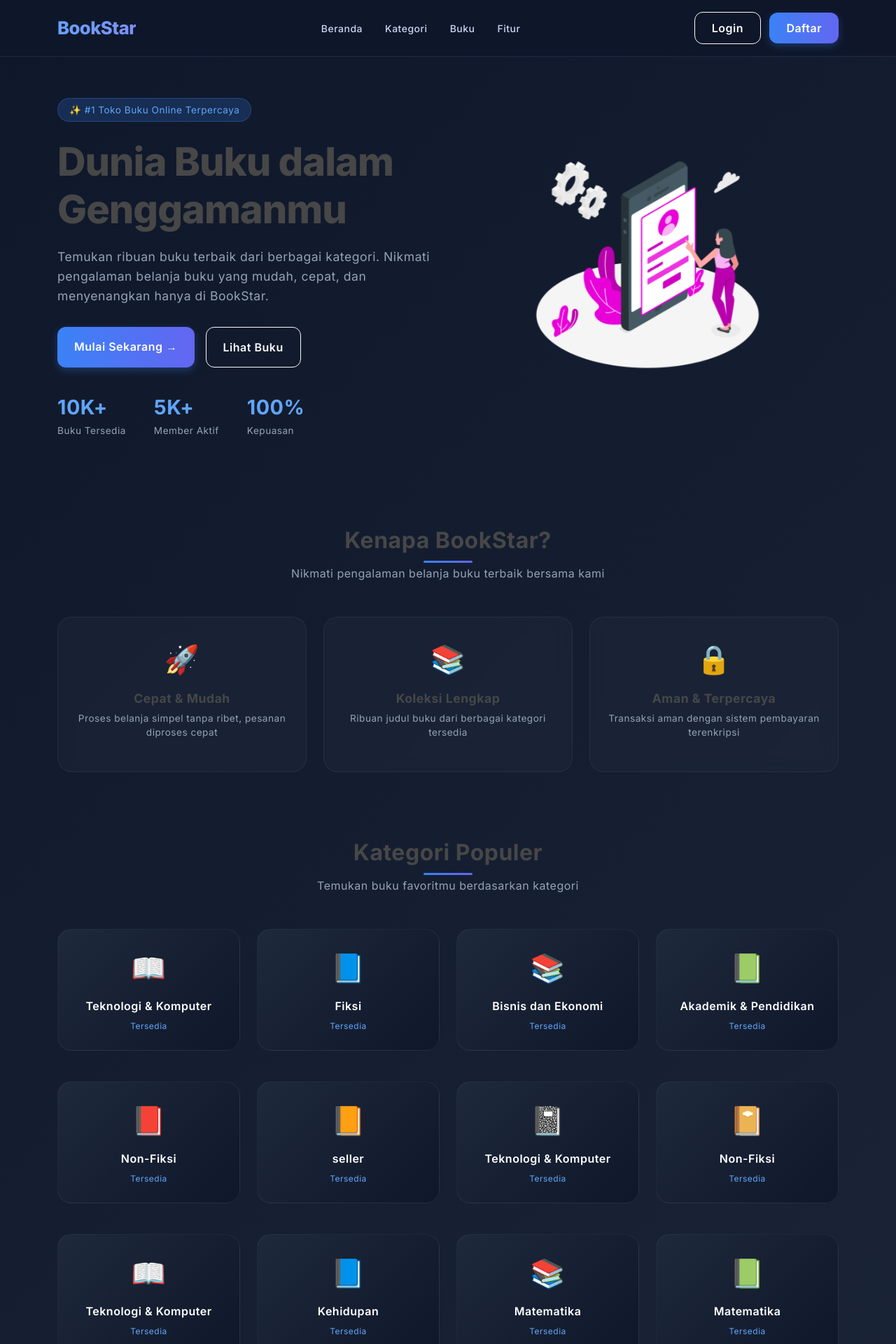
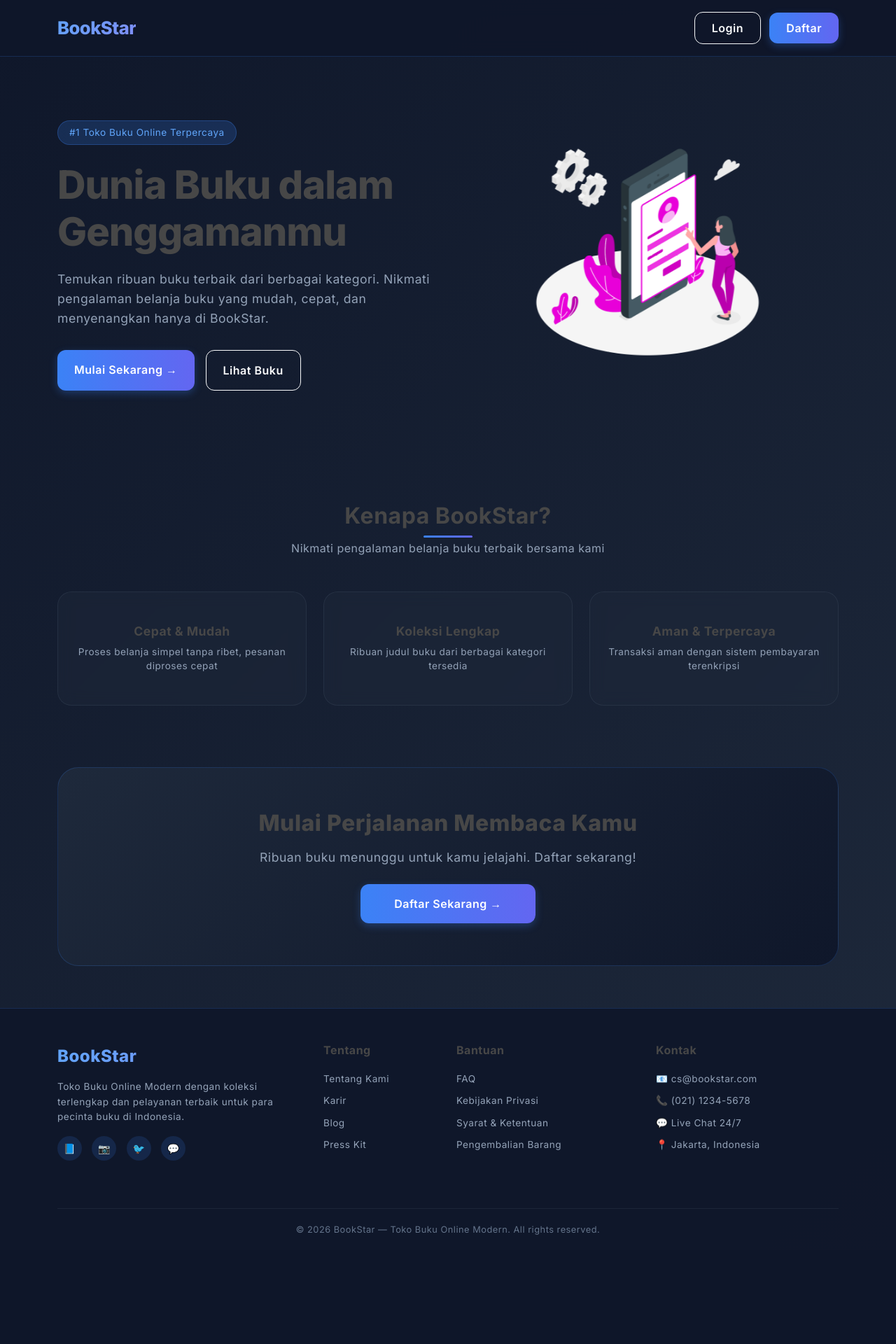
Before and after one commit to indhclsta/bookstar, a PHP site: page /bookstar/ in a window 1280 px wide. Shown: the top 1920 px of the page at 70% size. After the commit the page ends 1764 px from the top, so only its background shows below. Run offline with PHP 8.4, Linux system fonts and the light colour scheme; data comes from the database, SQL or seed files in the repository; some libraries are stand-ins or nearby versions.

Commit message:
fixed all

```diff
--- a/app/views/home/landing.php
+++ b/app/views/home/landing.php
@@ -463,10 +463,6 @@
 
     <div class="collapse navbar-collapse" id="navbarNav">
       <ul class="navbar-nav mx-auto">
-        <li class="nav-item"><a class="nav-link" href="#home">Beranda</a></li>
-        <li class="nav-item"><a class="nav-link" href="#categories">Kategori</a></li>
-        <li class="nav-item"><a class="nav-link" href="#products">Buku</a></li>
-        <li class="nav-item"><a class="nav-link" href="#features">Fitur</a></li>
       </ul>
       <div>
         <a href="<?= BASE_URL ?>/?c=auth&m=login" class="btn btn-outline-light me-2">Login</a>
@@ -481,7 +477,7 @@
   <div class="container">
     <div class="row align-items-center">
       <div class="col-lg-6">
-        <span class="hero-badge">✨ #1 Toko Buku Online Terpercaya</span>
+        <span class="hero-badge"> #1 Toko Buku Online Terpercaya</span>
         <h1 class="hero-title">
           Dunia Buku dalam<br>
           Genggamanmu
@@ -499,20 +495,6 @@
           </a>
         </div>
 
-        <div class="hero-stats">
-          <div class="stat-item">
-            <h3>10K+</h3>
-            <p>Buku Tersedia</p>
-          </div>
-          <div class="stat-item">
-            <h3>5K+</h3>
-            <p>Member Aktif</p>
-          </div>
-          <div class="stat-item">
-            <h3>100%</h3>
-            <p>Kepuasan</p>
-          </div>
-        </div>
       </div>
 
       <div class="col-lg-6 text-center hero-image">
@@ -532,21 +514,21 @@
   <div class="row g-4">
     <div class="col-md-4">
       <div class="feature-card">
-        <div class="feature-icon">🚀</div>
+        <div class="feature-icon"></div>
         <h5 class="feature-title">Cepat & Mudah</h5>
         <p class="feature-desc">Proses belanja simpel tanpa ribet, pesanan diproses cepat</p>
       </div>
     </div>
     <div class="col-md-4">
       <div class="feature-card">
-        <div class="feature-icon">📚</div>
+        <div class="feature-icon"></div>
         <h5 class="feature-title">Koleksi Lengkap</h5>
         <p class="feature-desc">Ribuan judul buku dari berbagai kategori tersedia</p>
       </div>
     </div>
     <div class="col-md-4">
       <div class="feature-card">
-        <div class="feature-icon">🔒</div>
+        <div class="feature-icon"></div>
         <h5 class="feature-title">Aman & Terpercaya</h5>
         <p class="feature-desc">Transaksi aman dengan sistem pembayaran terenkripsi</p>
       </div>
@@ -554,71 +536,11 @@
   </div>
 </section>
 
-<!-- KATEGORI SECTION -->
-<section id="categories" class="container py-5">
-  <div class="section-header">
-    <h4 class="section-title">Kategori Populer</h4>
-    <p class="section-subtitle">Temukan buku favoritmu berdasarkan kategori</p>
-  </div>
-
-  <div class="row g-4">
-    <?php foreach ($categories as $index => $cat): ?>
-      <div class="col-md-3 col-6 category-wrapper">
-        <div class="category-card">
-          <div class="category-icon">
-            <?php
-              $icons = ['📖', '📘', '📚', '📗', '📕', '📙', '📓', '📔'];
-              echo $icons[$index % count($icons)];
-            ?>
-          </div>
-          <div class="category-name"><?= htmlspecialchars($cat['name']) ?></div>
-          <div class="category-count"><?= isset($cat['count']) ? $cat['count'] . ' Buku' : 'Tersedia' ?></div>
-        </div>
-      </div>
-    <?php endforeach; ?>
-  </div>
-</section>
-
-<!-- PRODUK SECTION -->
-<section id="products" class="container py-5">
-  <div class="section-header">
-    <h4 class="section-title">Buku Terbaru 🔥</h4>
-    <p class="section-subtitle">Rekomendasi buku terbaik untuk para pecinta buku</p>
-  </div>
-
-  <div class="row g-4">
-    <?php foreach ($products as $p): ?>
-      <div class="col-md-3 col-6">
-        <div class="product-card">
-          <div class="product-img-wrapper">
-            <?php if (!empty($p['image'])): ?>
-              <img src="<?= BASE_URL ?>/uploads/products/<?= $p['image'] ?>" class="product-img" alt="<?= htmlspecialchars($p['name']) ?>">
-            <?php else: ?>
-              <div class="d-flex align-items-center justify-content-center h-100" style="background: linear-gradient(135deg, #334155, #1e293b);">
-                <span style="font-size: 3rem;">📘</span>
-              </div>
-            <?php endif; ?>
-            <span class="product-badge">New</span>
-          </div>
-
-          <div class="product-body">
-            <div class="product-category"><?= htmlspecialchars($p['category_name'] ?? 'Buku') ?></div>
-            <h6 class="product-title"><?= htmlspecialchars($p['name']) ?></h6>
-            <div class="product-price">Rp <?= number_format($p['price'], 0, ',', '.') ?></div>
-            <a href="<?= BASE_URL ?>/?c=auth&m=login" class="btn btn-detail">
-              Lihat Detail →
-            </a>
-          </div>
-        </div>
-      </div>
-    <?php endforeach; ?>
-  </div>
-</section>
 
 <!-- CTA SECTION -->
 <section class="container">
   <div class="cta-section text-center">
-    <h2 class="cta-title">Mulai Perjalanan Membaca Kamu 🚀</h2>
+    <h2 class="cta-title">Mulai Perjalanan Membaca Kamu</h2>
     <p class="hero-subtitle mb-4" style="max-width: 600px; margin: 0 auto 30px;">
       Ribuan buku menunggu untuk kamu jelajahi. Daftar sekarang!
     </p>
@@ -633,7 +555,7 @@
   <div class="container">
     <div class="row">
       <div class="col-md-4 mb-4">
-        <div class="footer-brand">📚 BookStar</div>
+        <div class="footer-brand">BookStar</div>
         <p class="footer-text">
           Toko Buku Online Modern dengan koleksi terlengkap dan pelayanan terbaik untuk para pecinta buku di Indonesia.
         </p>
```
